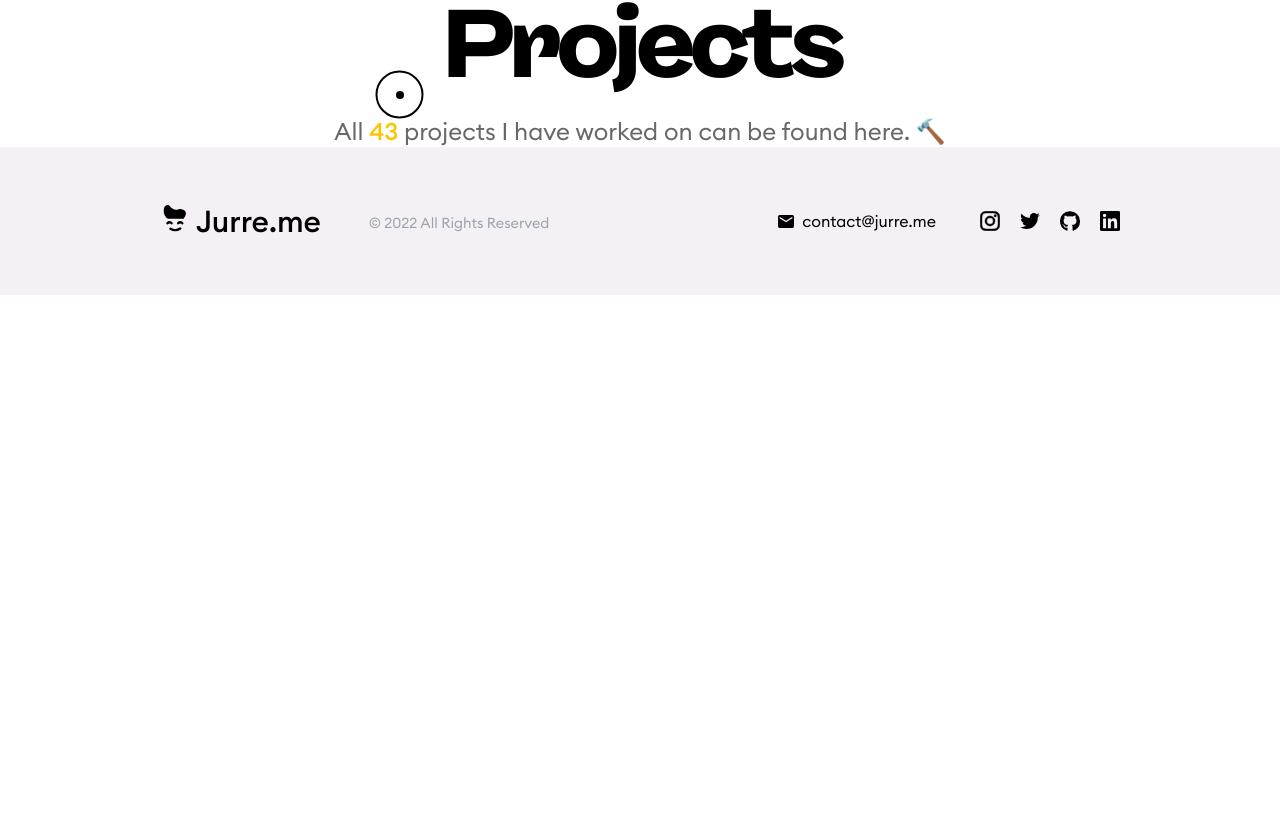
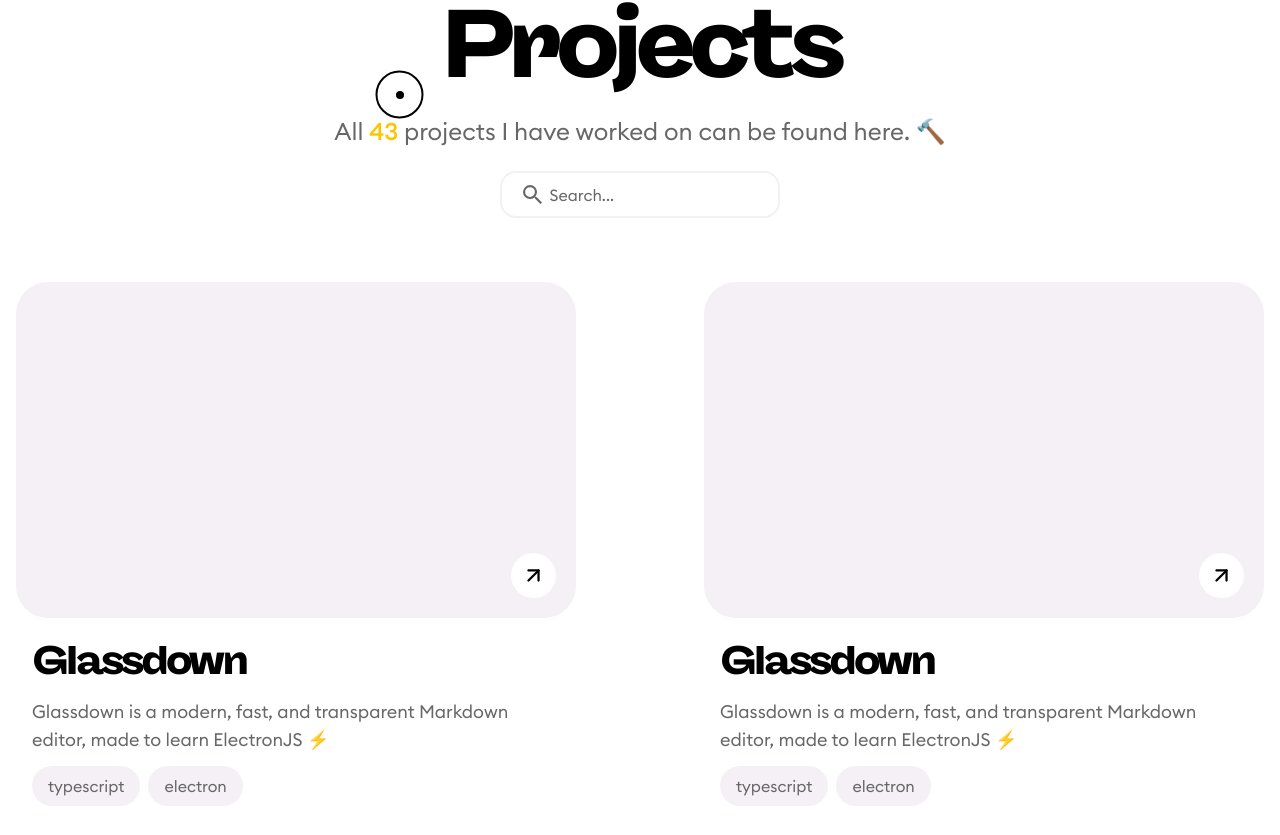
Before and after one commit to Jurredr/jurre-me, a Next.js app: page /projects in a window 1280 px wide. Shown: the part 205-1040 px from the top of the page. Before the commit the page ends 800 px from the top, so only its background shows below. Built offline with nearby package versions, Linux system fonts and the light colour scheme; no server answers.

Commit message:
Completed projects page layout with search bar and grid

```diff
--- /dev/null
+++ b/components/projects/ProjectGridItem.tsx
@@ -0,0 +1,36 @@
+import MaskSvg from '../MaskSvg'
+
+const ProjectGridItem: React.FC = () => {
+  return (
+    <div className="flex flex-col items-start justify-start">
+      <div className="flex h-[21rem] w-[35rem] items-end justify-end rounded-[2rem] bg-jurreoffwhite dark:bg-jurredarklight">
+        <div className="m-5 rounded-full bg-white p-4">
+          <MaskSvg
+            className="h-[0.8rem] w-[0.8rem]"
+            url="/img/icons/arrow-tr.svg"
+            color="black"
+          />
+        </div>
+      </div>
+      <div className="ml-4">
+        <h1 className="mt-3 mb-2 font-freigeistwide text-[2.5rem] font-black tracking-[-0.07em]">
+          Glassdown
+        </h1>
+        <p className="max-w-[30rem] text-lg text-jurregray dark:text-jurredarkgray">
+          Glassdown is a modern, fast, and transparent Markdown editor, made to
+          learn ElectronJS ⚡️
+        </p>
+        <div className="mt-3 flex gap-2">
+          <p className="rounded-full bg-jurreoffwhite py-2 px-4 text-jurregray dark:bg-white dark:text-black">
+            typescript
+          </p>
+          <p className="rounded-full bg-jurreoffwhite py-2 px-4 text-jurregray dark:bg-white dark:text-black">
+            electron
+          </p>
+        </div>
+      </div>
+    </div>
+  )
+}
+
+export default ProjectGridItem
--- /dev/null
+++ b/components/projects/SearchBar.tsx
@@ -0,0 +1,24 @@
+import MaskSvg from '../MaskSvg'
+
+const SearchBar: React.FC = () => {
+  return (
+    <div className="flex items-center justify-center">
+      <div className="flex items-center justify-start gap-2 rounded-2xl border-2 border-jurrelightgray bg-white py-[0.6rem] px-5">
+        <MaskSvg
+          className="h-[1.2rem] w-[1.2rem] !bg-jurregray"
+          url="/img/icons/search.svg"
+        />
+        <input
+          className="bg-transparent font-euclid text-jurregray placeholder-jurregray outline-none placeholder:font-euclid"
+          spellCheck={false}
+          type="text"
+          name="Search"
+          id="projects-search-input"
+          placeholder="Search..."
+        />
+      </div>
+    </div>
+  )
+}
+
+export default SearchBar
--- a/pages/projects/index.tsx
+++ b/pages/projects/index.tsx
@@ -1,6 +1,8 @@
 import type { NextPage } from 'next'
 import { Layout } from '../../components/Layout'
 import PageHero from '../../components/PageHero'
+import ProjectGridItem from '../../components/projects/ProjectGridItem'
+import SearchBar from '../../components/projects/SearchBar'
 import { SEO } from '../../components/SEO'
 
 const Projects: NextPage = () => {
@@ -19,6 +21,16 @@ const Projects: NextPage = () => {
         All <span className="font-medium text-jurreyellow">43</span> projects I
         have worked on can be found here. 🔨
       </PageHero>
+      <div className="mt-6" />
+      <SearchBar />
+      <div className="mt-16 mb-48 flex items-center justify-center">
+        <div className="grid grid-cols-1 gap-32 xl:grid-cols-2">
+          <ProjectGridItem />
+          <ProjectGridItem />
+          <ProjectGridItem />
+          <ProjectGridItem />
+        </div>
+      </div>
     </Layout>
   )
 }
```
Also changed, not shown: public/img/icons/search.svg (added).
